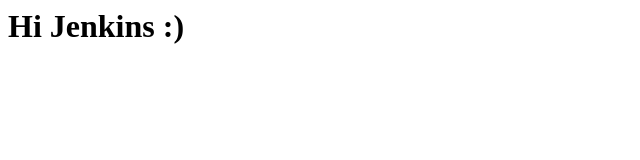
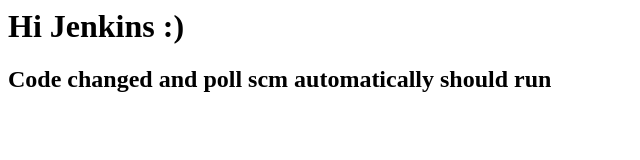
Before and after one commit to tiru-patel/jenkins_learning, a plain HTML site: page index.html in a window 1280 px wide. Shown: the whole page, without its empty margins (0-640 px from the left). Drawn offline with Linux system fonts and the light colour scheme.

Commit message:
six commit

```diff
--- a/index.html
+++ b/index.html
@@ -1 +1,2 @@
 <h1>Hi Jenkins :)</h1>
+<h2> Code changed and poll scm automatically should run </h2>
```
